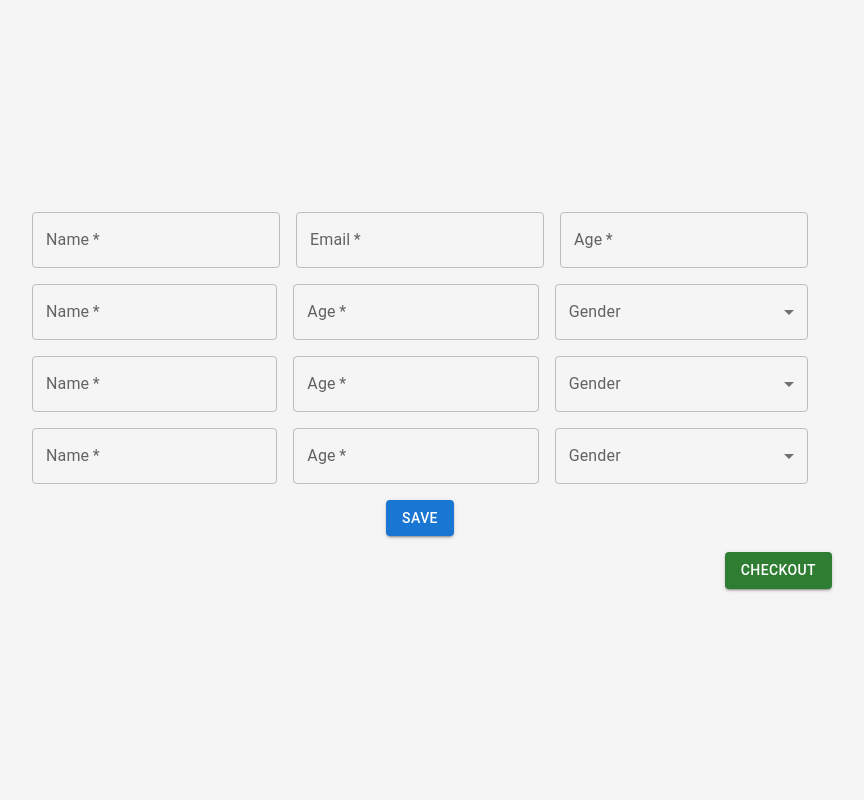
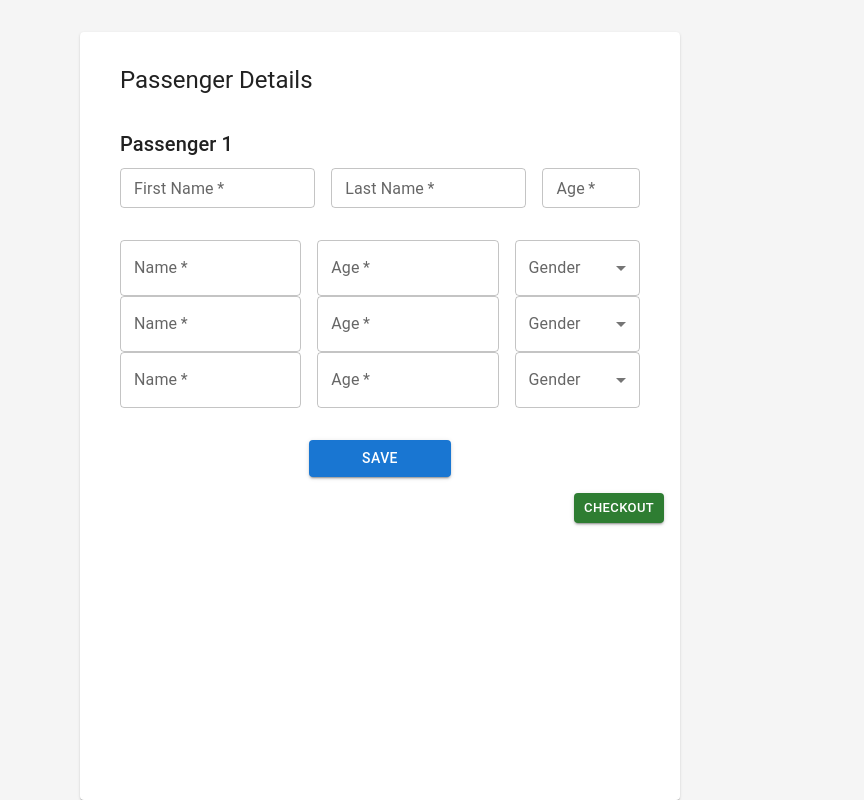
Before and after one commit to DimalshaMadushani/TrainEase-Frontend-Web, a React (Vite) app: page /passenger-details in a window 1280 px wide. Shown: the whole page, without its empty margins (220-1084 px from the left). Built offline with nearby package versions, Linux system fonts and the light colour scheme.

Commit message:
Update PassengerDetails.jsx

```diff
--- a/src/pages/PassengerDetails.jsx
+++ b/src/pages/PassengerDetails.jsx
@@ -7,6 +7,10 @@ import {
   MenuItem,
   Box,
   Container,
+  Typography,
+  Card,
+  CardContent
+
 } from "@mui/material";
 import { useState } from "react";
 import SubCustomerDetails from "../components/SubCustomerDetails";
@@ -33,18 +37,25 @@ export default function PassengerDetails() {
   };
 
   return (
-    <div>
     <Container
       sx={{
         display: "flex",
-        flexDirection: "column",
+        position: "relative",
         justifyContent: "center",
         alignContent: "center",
-        width: '100vw',
-        height: "100vh",
-        padding: 0,
+        minHeight: "100vh",
+        marginLeft: 0
       }}
-    >
+    ><Card sx={{ width: '80%', maxWidth: 600, mt: 4 }}>
+        <CardContent sx={{ padding: 0 }}>
+      <Typography
+        variant="h5"
+        gutterBottom
+        sx={{  position: "absolute", marginBottom: 4 ,marginLeft:5,marginTop:4}}
+
+      >
+        Passenger Details
+      </Typography>
       <Box
         component="form"
         onSubmit={handleSubmit}
@@ -55,47 +66,78 @@ export default function PassengerDetails() {
           alignItems: "center",
           gap: 2,
           margin: "auto",
-          padding: 4,
-          // boxShadow: 3,
+          padding: 2,
+          width: "100%",
         }}
       >
-        <Container sx={{ display: "flex", gap: 2 }}>
+        <Typography
+          variant="h6"
+          gutterBottom
+          sx={{
+            marginRight: "auto",
+            marginTop: 10,
+            marginBottom: -1,
+            marginLeft: 3
+
+          }}
+        >
+          Passenger 1
+        </Typography>
+        <Container
+          sx={{
+            display: "flex",
+            flexDirection: { xs: "column", sm: "row" },
+            gap: 2,
+            marginLeft:0
+          }}
+        >
           <TextField
-            label="Name"
-            name="name"
-            value={formData.name}
+          size="small"
+            sx={{ flex: 2}}
+            label="First Name"
+            name="firstname"
+            value={formData.firstname}
             onChange={handleChange}
             required
           />
           <TextField
-            label="Email"
-            name="email"
-            type="email"
-            value={formData.email}
+          size="small"
+            sx={{ flex: 2 }}
+            label="Last Name"
+            name="lastname"
+            value={formData.lastname}
             onChange={handleChange}
             required
           />
           <TextField
+          size="small"
+            sx={{ flex: 1 }}
+            inputProps={{min:1}}
             label="Age"
             name="age"
             type="number"
-            inputProps={{ min: 0 }}
             value={formData.age}
             onChange={handleChange}
             required
           />
         </Container>
-        <SubCustomerDetails />
-        <SubCustomerDetails />
-        <SubCustomerDetails />
-        <Button type="submit" variant="contained" color="primary">
+
+        <Box sx={{width:'100%',marginTop:2}}>
+          {Array.from({ length: 3 }).map((_, index) => (
+            <SubCustomerDetails key={index} index={index} />
+          ))}
+        </Box>
+
+        <Button type="submit" variant="contained" color="primary"  sx={{ width: { xs: '50%', sm: '25%' }, marginTop: 2 }}>
           Save
         </Button>
-        <Button color="success" variant="contained" sx={{marginLeft:'auto'}}>Checkout</Button>
+        <Button color="success" size="small" width= '50%' variant="contained" sx={{ marginLeft: "auto" }}>
+          Checkout
+        </Button>
+
       </Box>
-
+      </CardContent>
+      </Card>
     </Container>
-    </div>
   );
-
 }
```
